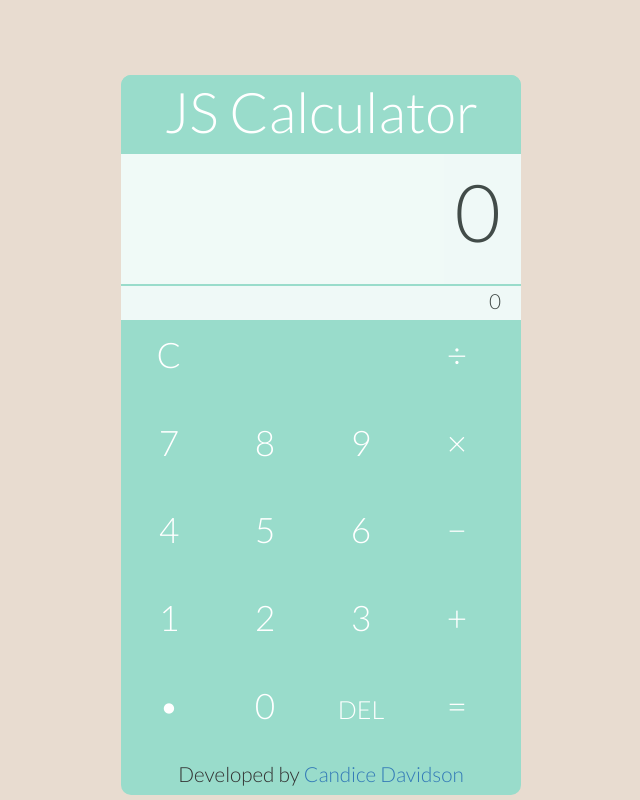
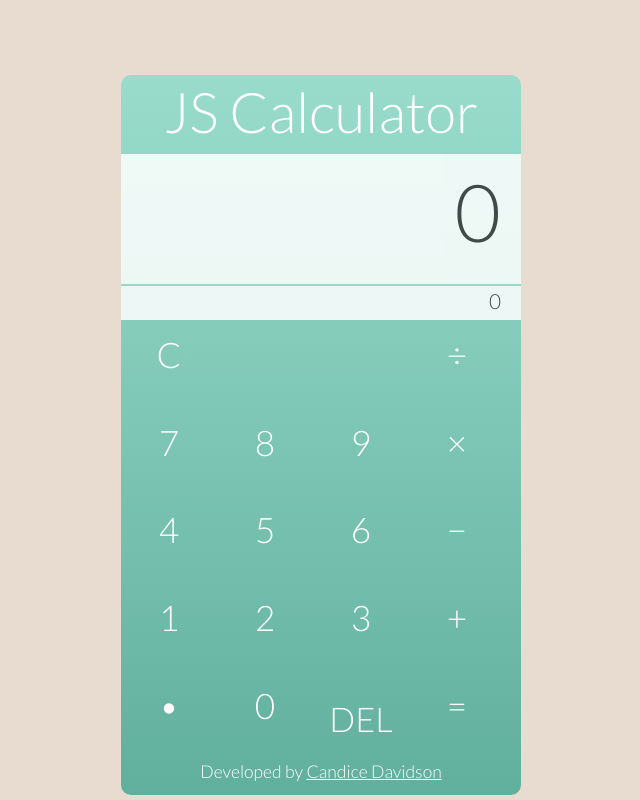
Before and after one commit to sarveshadhari2000/javascript-calculator-2, a PHP site: page / in a window 1280 px wide. Shown: the whole page, without its empty margins (319-959 px from the left). Run offline with PHP 8.4, Linux system fonts and the light colour scheme.

Commit message:
Add gradient to background and overflow to display fields

```diff
--- a/style.css
+++ b/style.css
@@ -34,25 +34,25 @@ h1 {
     height: 100%;
     max-width: 100%;
     background-color: #99dccb;
-    //margin: 0 auto;
-    //position: absolute;
     top: 0;
     bottom: 0;
     left: 0;
     right: 0;
     margin: auto;
-    //border-radius: 10px;
+    background: -webkit-linear-gradient(#a9e8d8, #74beac); /* For Safari 5.1 to 6.0 */
+    background: -o-linear-gradient(#a9e8d8, #74beac); /* For Opera 11.1 to 12.0 */
+    background: -moz-linear-gradient(#a9e8d8, #74beac); /* For Firefox 3.6 to 15 */
+    background: linear-gradient(#99dccb, #61af9d); /* Standard syntax */
 }
 #header {
-    background-color: #99dccb;
     padding: 0 10px;
     height: 11%;
-    //border-radius: 10px;
 }
 #display,
 #history {
     text-align: right;
     padding: 0 5%;
+    overflow: hidden;
 }
 
 #display {
@@ -73,8 +73,6 @@ h1 {
 }
 
 #keypad {
-    background-color: #99dccb;
-    //max-width: 100%;
     height: 61%;
 }
 
@@ -89,7 +87,6 @@ h1 {
 }
 
 .key {
-    //background-color: green;
     color: #fff;
     height: 20%;
 }
@@ -99,10 +96,16 @@ h1 {
 }
 #delete {
     font-variant: small-caps;
+    font-size: 6vh;
 }
 footer {
     font-size: 3vh;
     height: 5%;
+    color: #fff;
+}
+footer a, footer a:active, footer a:hover {
+    color: #fff;
+    text-decoration: underline;
 }
 
 @media (min-width: 769px) {
@@ -129,6 +132,6 @@ footer {
         font-size: 2.2em;
     }
     footer {
-        font-size: 1.3em;
+        font-size: 1.1em;
     }
 }
```
